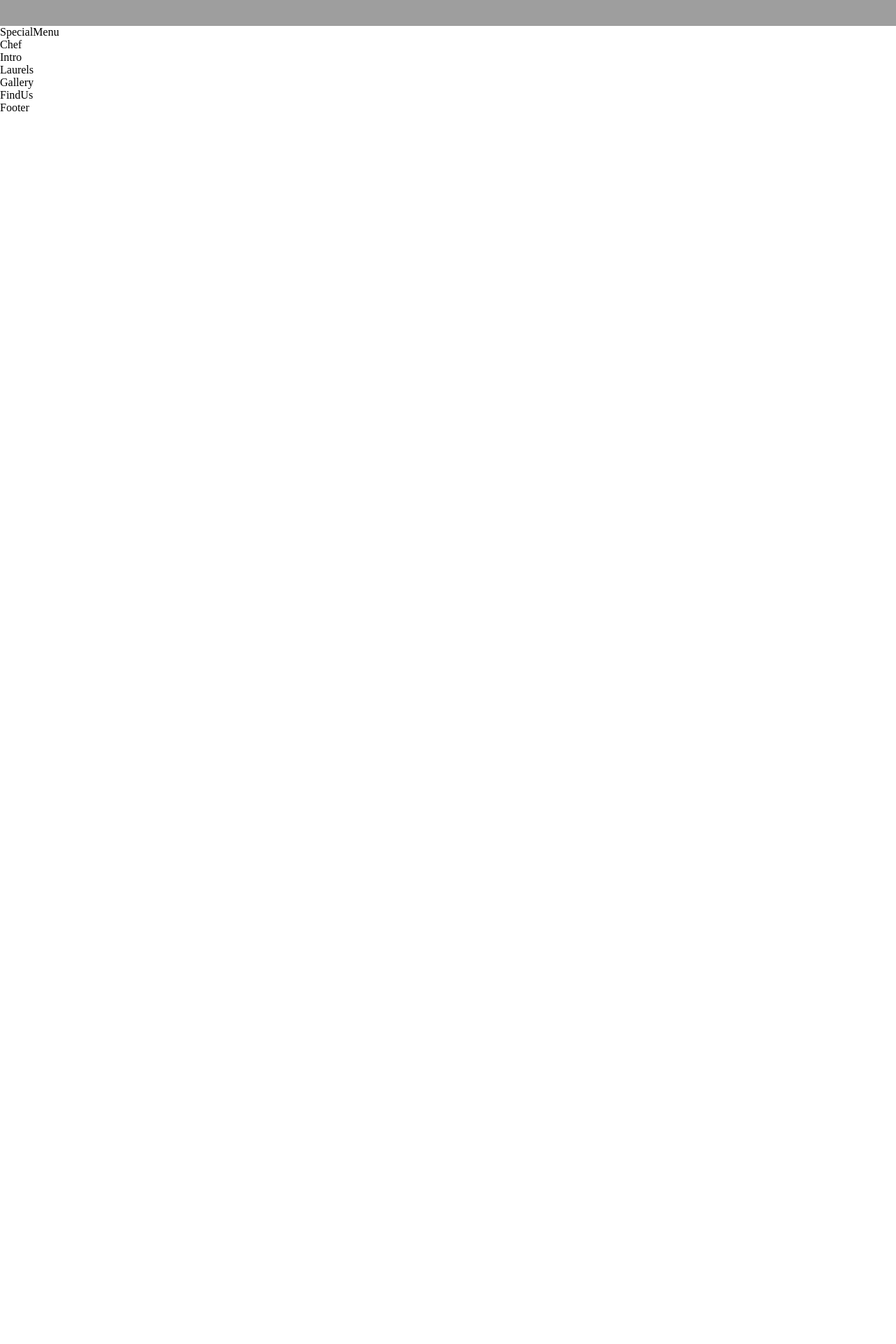
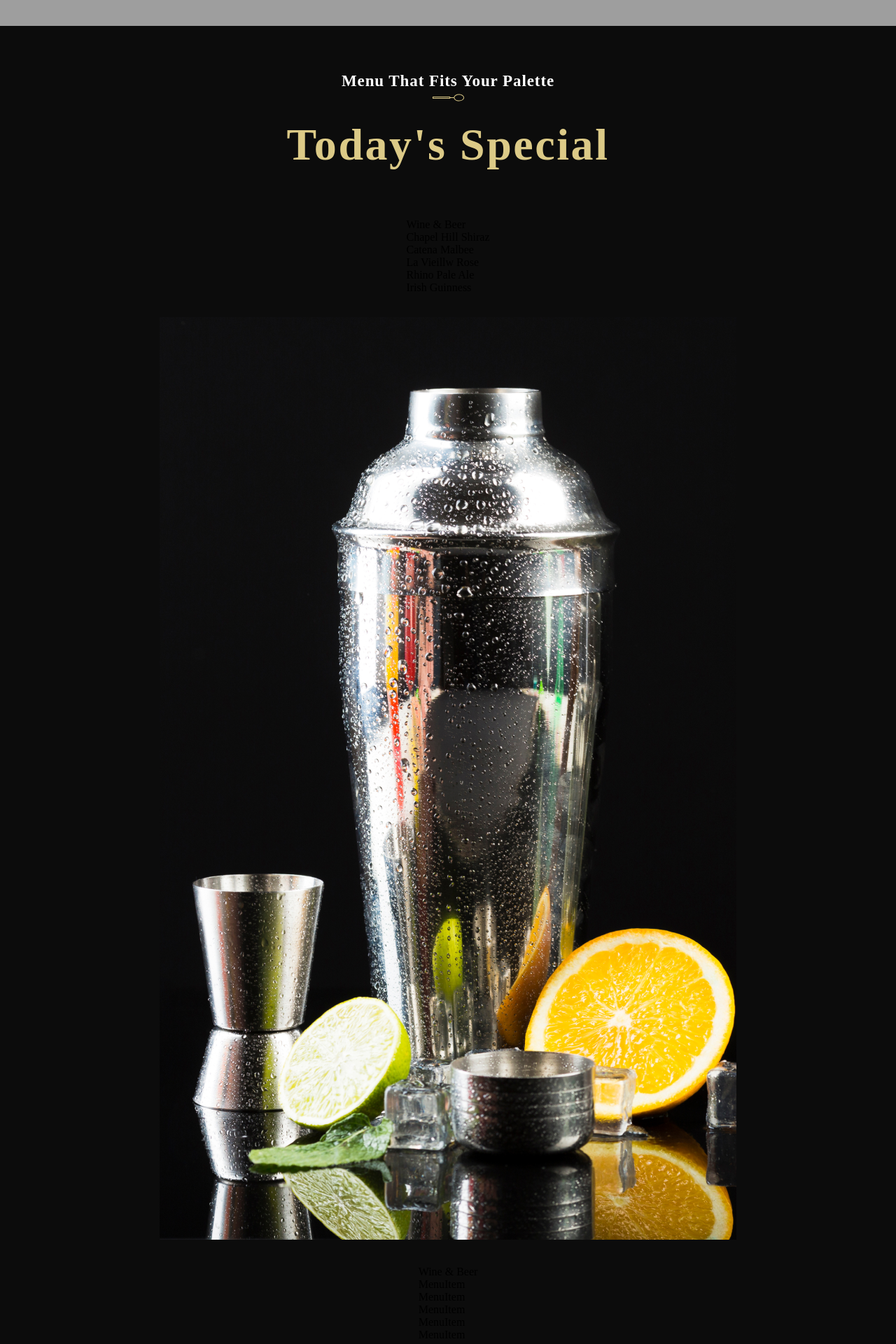
Before and after one commit to Matthew-503/Project_Restaurant-Application, a React (Create React App) app: page / in a window 1280 px wide. Shown: the part 2140-4060 px from the top of the page at 70% size. Before the commit the page ends 2303 px from the top, so only its background shows below. Built offline with nearby package versions, Linux system fonts and the light colour scheme; grey boxes are pictures that could not be loaded; a web font is replaced by a local one.

Commit message:
Modified Special Menus

```diff
--- a/src/container/Menu/SpecialMenu.css
+++ b/src/container/Menu/SpecialMenu.css
@@ -0,0 +1,53 @@
+.app__specialMenu {
+    flex-direction: column;
+    background: var(--color-black);
+}
+
+.app__specialMenu-title {
+    margin-bottom: 2rem;
+    text-align: center;
+}
+
+.app__specialMenu-menu {
+    width: 100%;
+    margin: 2rem 0;
+
+    display: flex;
+    justify-content: center;
+    align-items: flex-start;
+    flex-direction: row;
+}
+
+.app__specialMenu-menu_heading {
+    font-family: var(--font-base);
+    font-weight: 600;
+    font-size: 45px;
+    line-height: 58.5px;
+    letter-spacing: 0.04em;
+    color: var(--color-white);
+}
+
+.app__specialMenu-menu_wine,
+.app__specialMenu-menu_cocktails {
+    flex: 1;
+    width: 100%;
+    flex-direction: column;
+}
+
+.app__specialMenu-menu_img {
+    width: 410px;
+    margin: 0 2rem;
+}
+
+.app__specialMenu-menu_img img {
+    width: 100%;
+    height: auto;
+}
+
+.app__specialMenu_menu_items {
+    display: flex;
+    flex-direction: column;
+
+    margin: 2rem 0;
+    width: 100%;
+}
--- a/src/container/Menu/SpecialMenu.jsx
+++ b/src/container/Menu/SpecialMenu.jsx
@@ -1,10 +1,62 @@
 import React from 'react';
+import { SubHeading, MenuItem } from '../../components';
+import { images, data } from '../../constants';
 
 import './SpecialMenu.css';
 
 const SpecialMenu = () => (
-  <div>
-    SpecialMenu
+  <div className='app__specialMenu flex__center section__padding' id='menu'>
+    <div className='app__specialMenu-title'>
+      <SubHeading title='Menu That Fits Your Palette' />
+      <h1 className='headtext__cormorant'>
+        Today's Special
+      </h1>
+    </div>
+
+    <div className='app__specialMenu-menu'>
+      <div className='app__specialMenu-menu_wine flex__center'>
+        <p className='app__specialMeni-menu_heading'>
+          Wine & Beer
+
+          <div>
+            {data.wines.map((wine, index) => (
+              <p>{wine.title}</p>
+            ))}
+          </div>
+
+        </p>
+      </div>
+    </div>
+
+    <div>
+      <img src={images.menu} alt='menu_img' />
+    </div>
+
+    <div className='app__specialMenu-menu'>
+      <div className='app__specialMenu-menu_wine flex__center'>
+        <p className='app__specialMeni-menu_heading'>
+          Wine & Beer
+
+          <div>
+            {data.cocktails.map((cocktail, index) => (
+              <MenuItem
+                key={cocktail.title + index}
+                title={cocktail.title}
+                price={cocktail.price}
+                tags={cocktail.tags}
+              />
+            ))}
+          </div>
+
+        </p>
+      </div>
+    </div>
+
+    <div style={{marginTop: '15px'}}>
+      <button type='button' className='custom__button'>
+        View More
+      </button>
+    </div>
   </div>
 );
 
```
